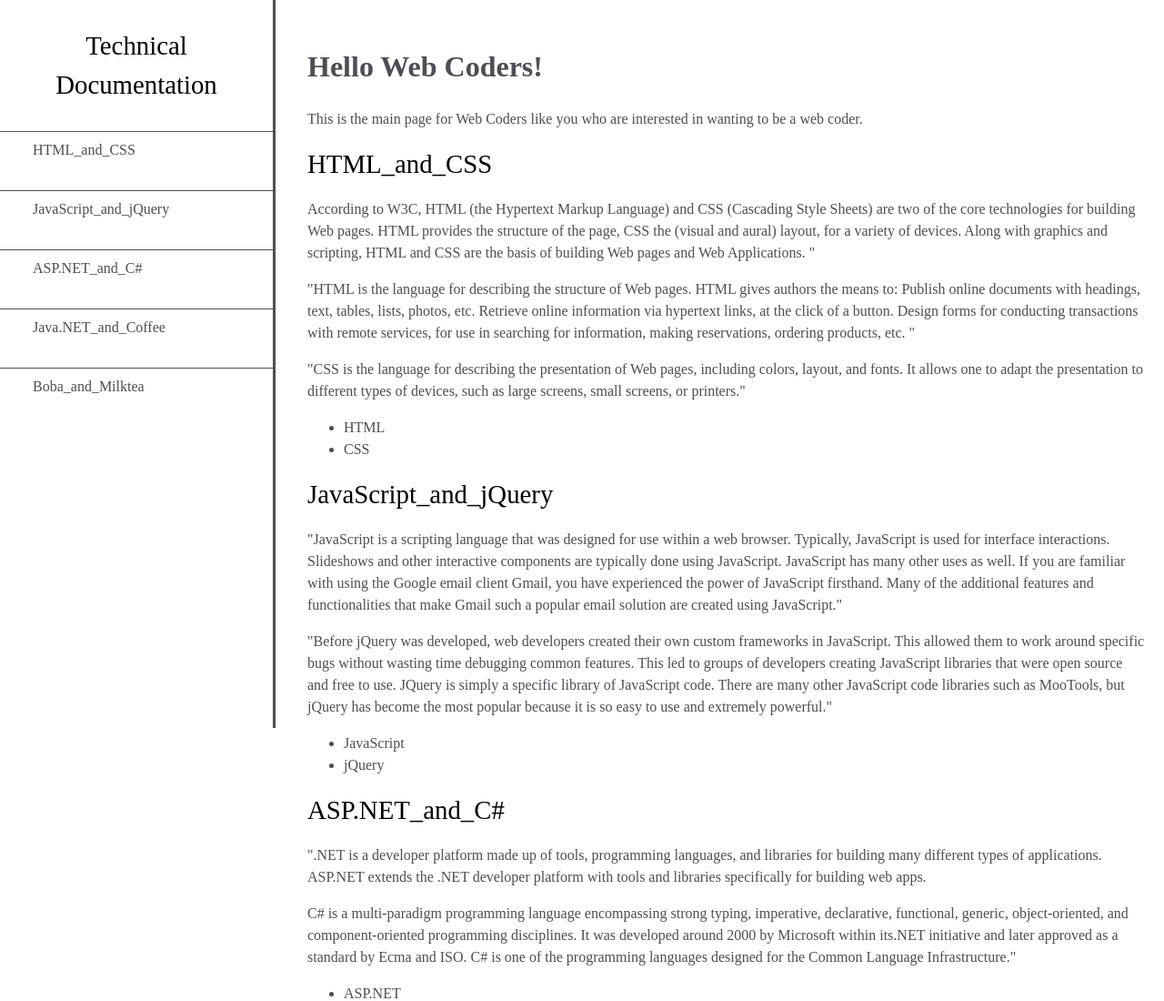
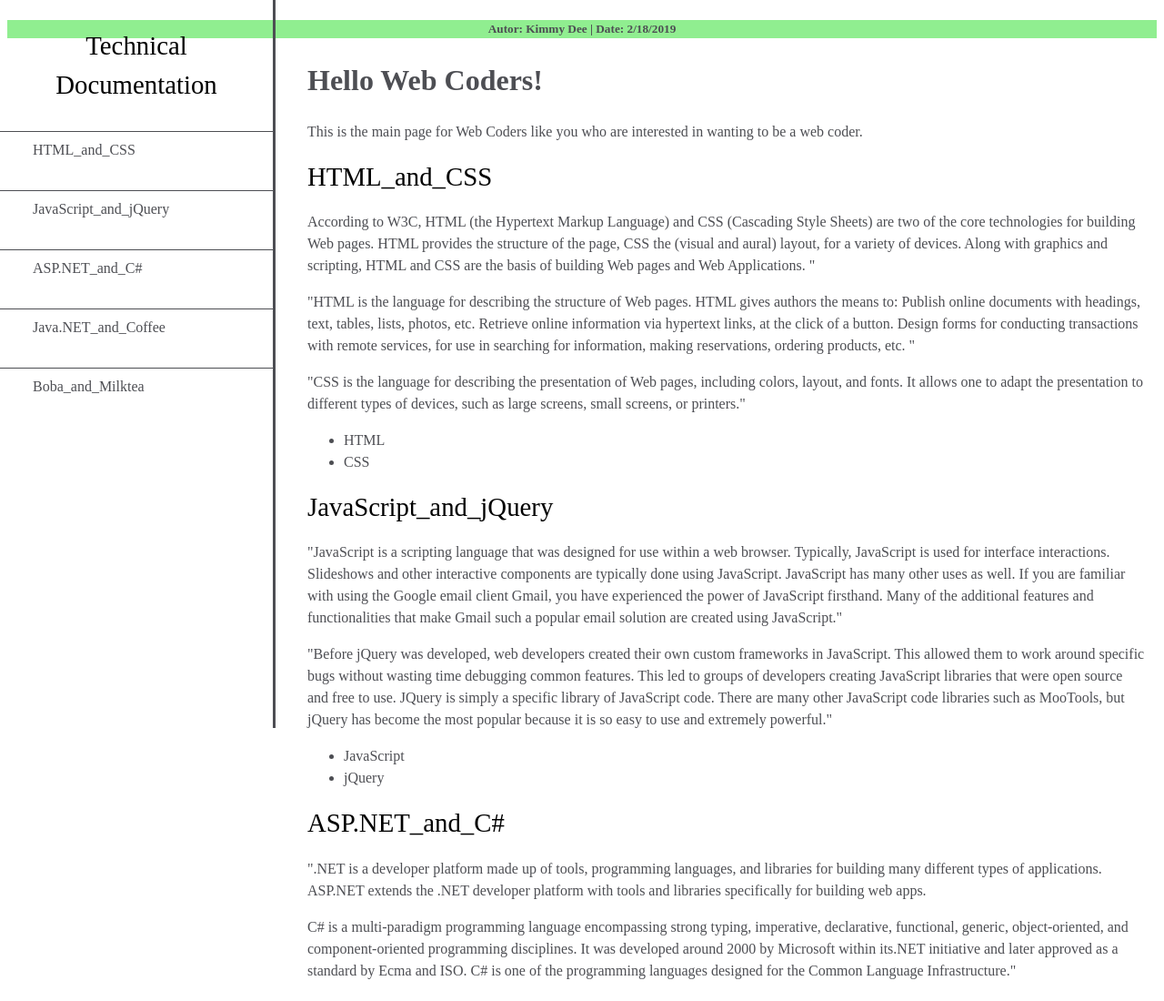
Before and after one commit to kimmyko/techincal-document, a plain HTML site: page index.htm in a window 1280 px wide. Shown: the top 1100 px of the page at 91% size. Drawn offline with Linux system fonts and the light colour scheme; a script that the page names is missing.

Commit message:
Update index.htm

```diff
--- a/index.htm
+++ b/index.htm
@@ -105,7 +105,11 @@
       </ul>
     </section>
   </main>
-
+    <div class="item4">
+      <footer>
+        <h5>Autor: Kimmy Dee | Date: 2/18/2019</h5>
+      </footer>
+    </div>
 </body>
 <!-- <script src="https://cdn.freecodecamp.org/testable-projects-fcc/v1/bundle.js"></script> -->
 
```
